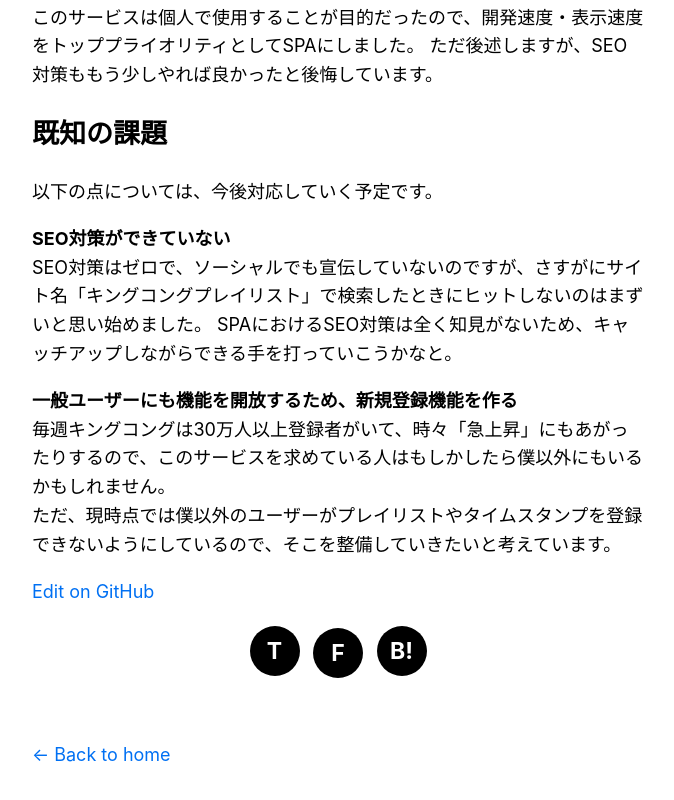
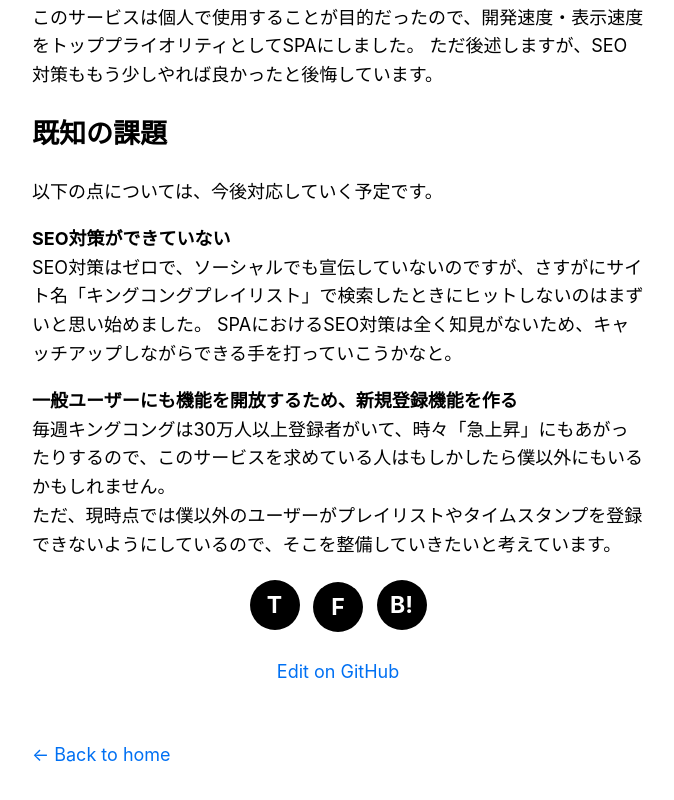
Before and after one commit to kenzo-tanaka/nextJsBlog, a Next.js app: page /posts/kingkong-playlist in a window 1280 px wide. Shown: the part 2969-3769 px from the top of the page, without its empty margins (302-976 px from the left). Built offline with nearby package versions, Linux system fonts and the light colour scheme.

Commit message:
fix edit page link

```diff
--- a/pages/posts/[slug].tsx
+++ b/pages/posts/[slug].tsx
@@ -45,13 +45,15 @@ export default function Post({ postData }) {
           <Date dateString={postData.date} />
         </div>
         <ReactMarkdown renderers={renderers} children={postData.content} />
+      </article>
+      <ShareBtns slug={postData.slug} title={postData.title} />
+      <div style={{ textAlign: "center", marginTop: "1em" }}>
         <Link
           href={`https://github.com/kenzoukenzou/nextJsBlog/edit/main/contents/posts/${postData.slug}.md`}
         >
           <a target="_blank">Edit on GitHub</a>
         </Link>
-      </article>
-      <ShareBtns slug={postData.slug} title={postData.title} />
+      </div>
     </Layout>
   );
 }
```
